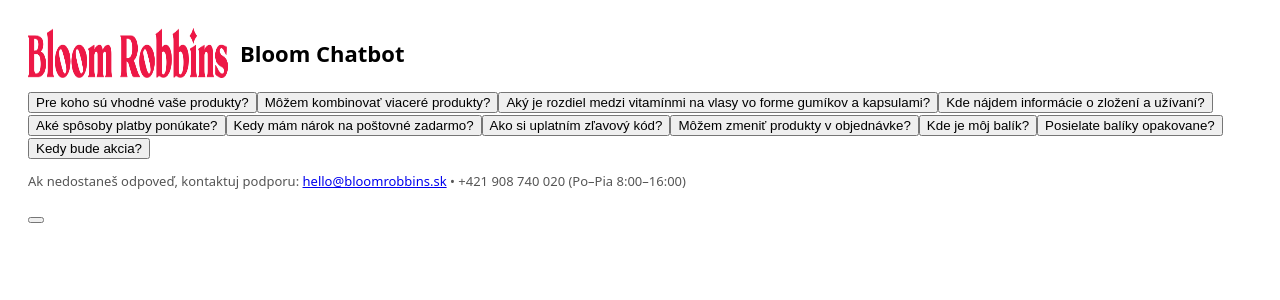
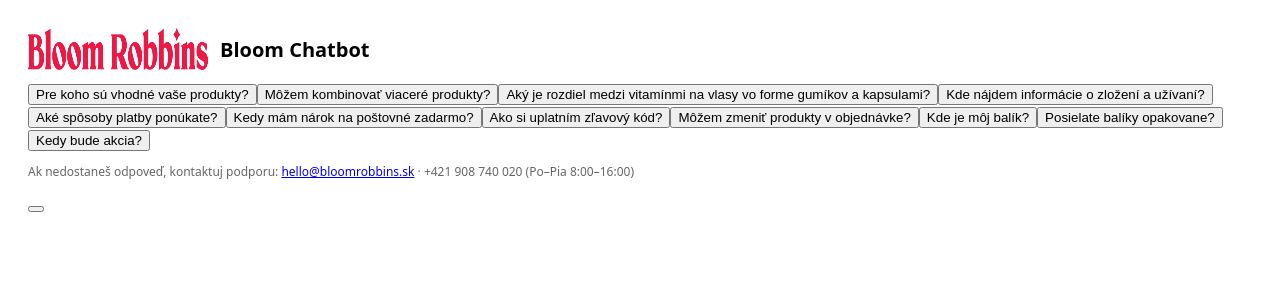
Before and after one commit to simonaugustin-code/Bloombot, a Next.js app: page / in a window 1280 px wide. Shown: the top 300 px of the page. Built offline with nearby package versions, Linux system fonts and the light colour scheme.

Commit message:
Update page.tsx

```diff
--- a/app/page.tsx
+++ b/app/page.tsx
@@ -1,7 +1,7 @@
 // app/page.tsx  (Server Component)
 import Image from "next/image";
-import ChatWidget from "../components/ChatWidget";   // ✅ relative path
-import FAQChips from "../components/FAQChips";       // ✅ new client component
+import ChatWidget from "@/components/ChatWidget";   // ✅ exact file & name
+import FAQChips from "@/components/FAQChips";      // ✅ chips are client-only
 
 const FAQ = [
   "Pre koho sú vhodné vaše produkty?",
@@ -19,24 +19,23 @@
 
 export default function Page() {
   return (
-    <main style={{ padding: "20px", fontFamily: "system-ui, -apple-system, Segoe UI, Roboto, sans-serif" }}>
+    <main style={{ padding: "20px", fontFamily: "system-ui, Arial, sans-serif" }}>
       {/* Header */}
-      <div style={{ display: "flex", alignItems: "center", gap: 12, marginBottom: 12 }}>
-        {/* Ensure logo file is in /public/logo.png at the repo root */}
-        <Image src="/logo.png" alt="Bloom Robbins" width={200} height={50} priority />
-        <h1 style={{ fontSize: 22, margin: 0 }}>Bloom Chatbot</h1>
-      </div>
+      <header style={{ display: "flex", alignItems: "center", gap: 12, marginBottom: 12 }}>
+        <Image src="/logo.png" alt="Bloom Robbins" width={180} height={42} />
+        <h1 style={{ fontSize: 20, margin: 0 }}>Bloom Chatbot</h1>
+      </header>
 
-      {/* FAQ chips (client-side, interactive) */}
+      {/* FAQ chips (client) */}
       <FAQChips items={FAQ} />
 
-      {/* Contact fallback (static) */}
-      <p style={{ fontSize: 13, color: "#555" }}>
+      {/* Support note */}
+      <p style={{ fontSize: 12, color: "#666", marginTop: 12 }}>
         Ak nedostaneš odpoveď, kontaktuj podporu:{" "}
-        <a href="mailto:hello@bloomrobbins.sk">hello@bloomrobbins.sk</a> • +421 908 740 020 (Po–Pia 8:00–16:00)
+        <a href="mailto:hello@bloomrobbins.sk">hello@bloomrobbins.sk</a> · +421 908 740 020 (Po–Pia 8:00–16:00)
       </p>
 
-      {/* Floating bubble + panel */}
+      {/* Floating chat bubble */}
       <ChatWidget />
     </main>
   );
```
